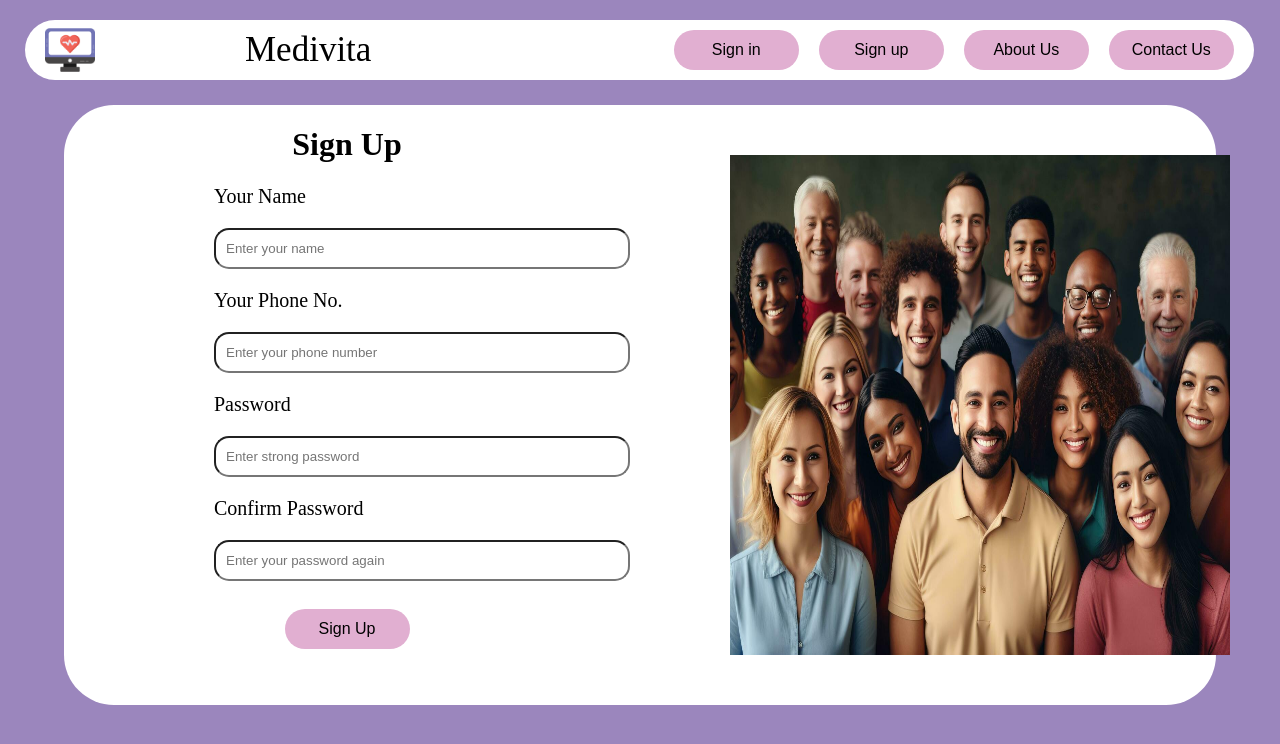
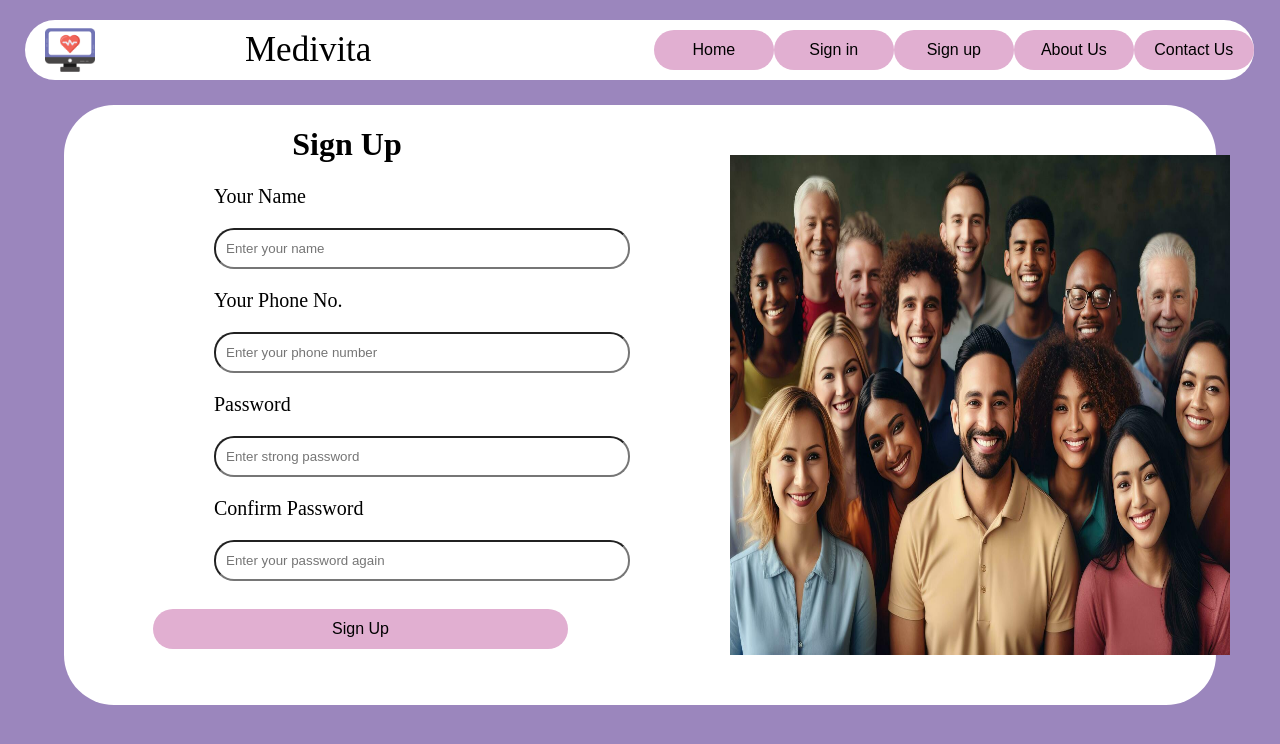
Before and after one commit to priyankas1907/Medivita, a React (Create React App) app in the folder frontend/: page /SignupUser in a window 1280 px wide. Shown: the top 744 px of the page. Built offline with nearby package versions, Linux system fonts and the light colour scheme.

Commit message:
Signup for user, doctor, medicine seller Finished

```diff
--- a/frontend/src/Components/SignupDoctor.jsx
+++ b/frontend/src/Components/SignupDoctor.jsx
@@ -1,13 +1,13 @@
 import React, {useState} from 'react';
 import './Styles/SignupDoctor.css';
-import Navbar from './Navbar.jsx';
+import Navbar3 from './Navbar3.jsx';
 import DoctorImg from '../Images/DoctorImg.png';
 
 const SignupDoctor = () => {
     return(
         <div>
             {/* Navbar */}
-            <Navbar />
+            <Navbar3 />
 
             {/* body */}
             <div className='grid-container'>
@@ -16,11 +16,11 @@ const SignupDoctor = () => {
                     <p>Your Name</p>
                     <input type='text' placeholder='Enter your name' />
                     <p>Your Phone No.</p>
-                    <input type='number' placeholder='Enter your phone number' />
+                    <input type='tel' placeholder='Enter your phone number' />
                     <p>Password</p>
-                    <input type='text' placeholder='Enter strong password' />
+                    <input type='password' placeholder='Enter strong password' />
                     <p>Confirm Password</p>
-                    <input type='text' placeholder='Enter your password again' /><br /><br />
+                    <input type='password' placeholder='Enter your password again' /><br /><br />
                     <center><button className='signup-btn'>Sign Up</button></center>
                 </div>
                 <div>
--- a/frontend/src/Components/SignupMedSeller.jsx
+++ b/frontend/src/Components/SignupMedSeller.jsx
@@ -1,13 +1,13 @@
 import React, {useState} from 'react';
 import './Styles/SignupMedSeller.css';
-import Navbar from './Navbar.jsx';
+import Navbar3 from './Navbar3.jsx';
 import medicinesellerImg from '../Images/medicinesellerImg.png';
 
 const SignupMedSeller = () => {
     return(
         <div>
             {/* Navbar */}
-            <Navbar />
+            <Navbar3 />
 
             {/* body */}
             <div className='grid-container'>
@@ -16,11 +16,11 @@ const SignupMedSeller = () => {
                     <p>Your Name</p>
                     <input type='text' placeholder='Enter your name' />
                     <p>Your Phone No.</p>
-                    <input type='number' placeholder='Enter your phone number' />
+                    <input type='tel' placeholder='Enter your phone number' />
                     <p>Password</p>
-                    <input type='text' placeholder='Enter strong password' />
+                    <input type='password' placeholder='Enter strong password' />
                     <p>Confirm Password</p>
-                    <input type='text' placeholder='Enter your password again' /><br /><br />
+                    <input type='password' placeholder='Enter your password again' /><br /><br />
                     <center><button className='signup-btn'>Sign Up</button></center>
                 </div>
                 <div>
--- a/frontend/src/Components/SignupUser.jsx
+++ b/frontend/src/Components/SignupUser.jsx
@@ -1,13 +1,13 @@
 import React, {useState} from 'react';
 import './Styles/SignupUser.css';
-import Navbar from './Navbar.jsx';
+import Navbar3 from './Navbar3.jsx';
 import userImg from '../Images/userImg.png';
 
 const SignupUser = () => {
     return(
         <div>
             {/* Navbar */}
-            <Navbar />
+            <Navbar3 />
 
             {/* body */}
             <div className='grid-container'>
@@ -16,11 +16,11 @@ const SignupUser = () => {
                     <p>Your Name</p>
                     <input type='text' placeholder='Enter your name' />
                     <p>Your Phone No.</p>
-                    <input type='number' placeholder='Enter your phone number' />
+                    <input type='tel' placeholder='Enter your phone number' />
                     <p>Password</p>
-                    <input type='text' placeholder='Enter strong password' />
+                    <input type='password' placeholder='Enter strong password' />
                     <p>Confirm Password</p>
-                    <input type='text' placeholder='Enter your password again' /><br /><br />
+                    <input type='password' placeholder='Enter your password again' /><br /><br />
                     <center><button className='signup-btn'>Sign Up</button></center>
                 </div>
                 <div>
--- a/frontend/src/Components/Styles/SignupDoctor.css
+++ b/frontend/src/Components/Styles/SignupDoctor.css
@@ -26,7 +26,7 @@ input {
     margin-left: 150px;
     height: 35px;
     width: 400px;
-    border-radius: 15px;
+    border-radius: 20px;
     padding-left: 10px;
 }
 
@@ -34,9 +34,10 @@ input {
     background-color: #E1AFD1;
     border: none;
     height: 40px;
-    width: 125px;
+    width: 415px;
     border-radius: 50px;
     margin-top: 10px;
     font-size: 16px;
     cursor: pointer;
+    margin-left: 27px;
 }
--- a/frontend/src/Components/Styles/SignupMedSeller.css
+++ b/frontend/src/Components/Styles/SignupMedSeller.css
@@ -26,7 +26,7 @@ input {
     margin-left: 150px;
     height: 35px;
     width: 400px;
-    border-radius: 15px;
+    border-radius: 20px;
     padding-left: 10px;
 }
 
@@ -34,9 +34,10 @@ input {
     background-color: #E1AFD1;
     border: none;
     height: 40px;
-    width: 125px;
+    width: 415px;
     border-radius: 50px;
     margin-top: 10px;
     font-size: 16px;
     cursor: pointer;
+    margin-left: 27px;
 }
--- a/frontend/src/Components/Styles/SignupUser.css
+++ b/frontend/src/Components/Styles/SignupUser.css
@@ -26,7 +26,7 @@ input {
     margin-left: 150px;
     height: 35px;
     width: 400px;
-    border-radius: 15px;
+    border-radius: 20px;
     padding-left: 10px;
 }
 
@@ -34,9 +34,10 @@ input {
     background-color: #E1AFD1;
     border: none;
     height: 40px;
-    width: 125px;
+    width: 415px;
     border-radius: 50px;
     margin-top: 10px;
     font-size: 16px;
     cursor: pointer;
+    margin-left: 27px;
 }
```
